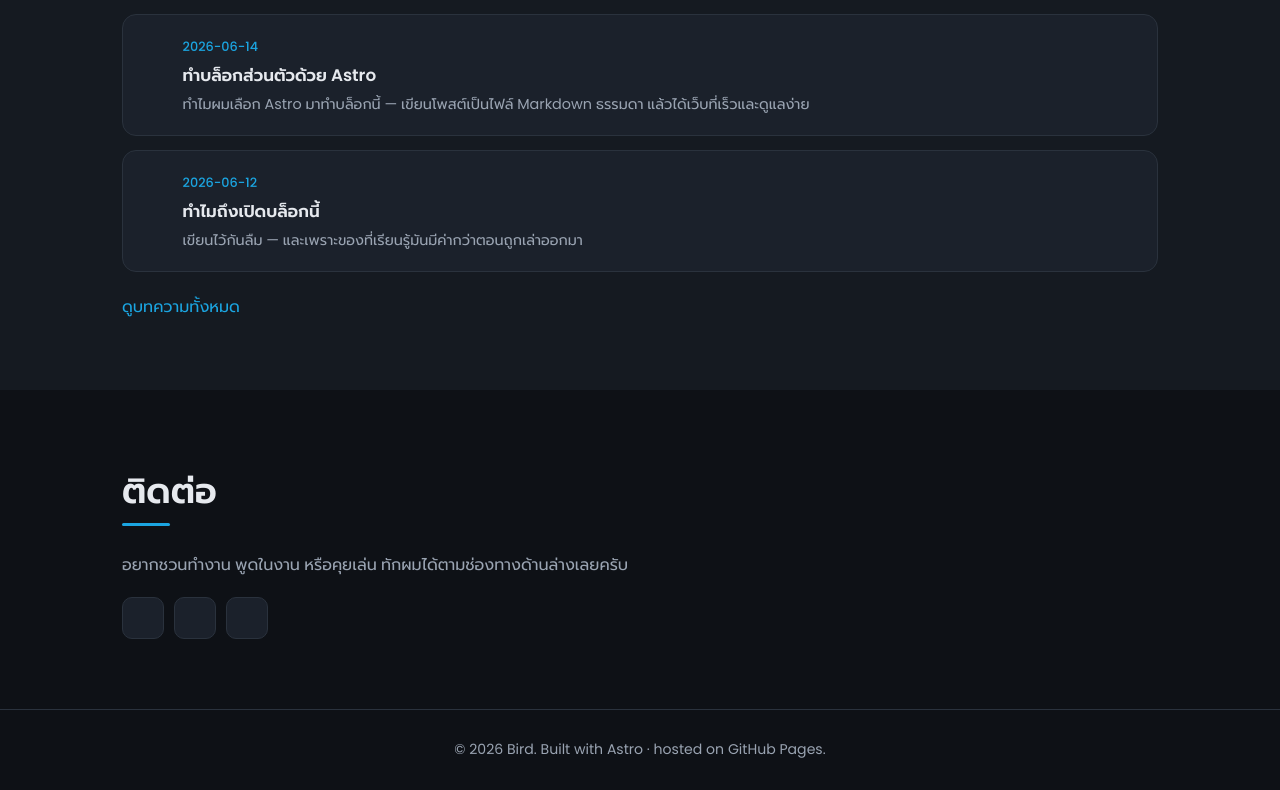
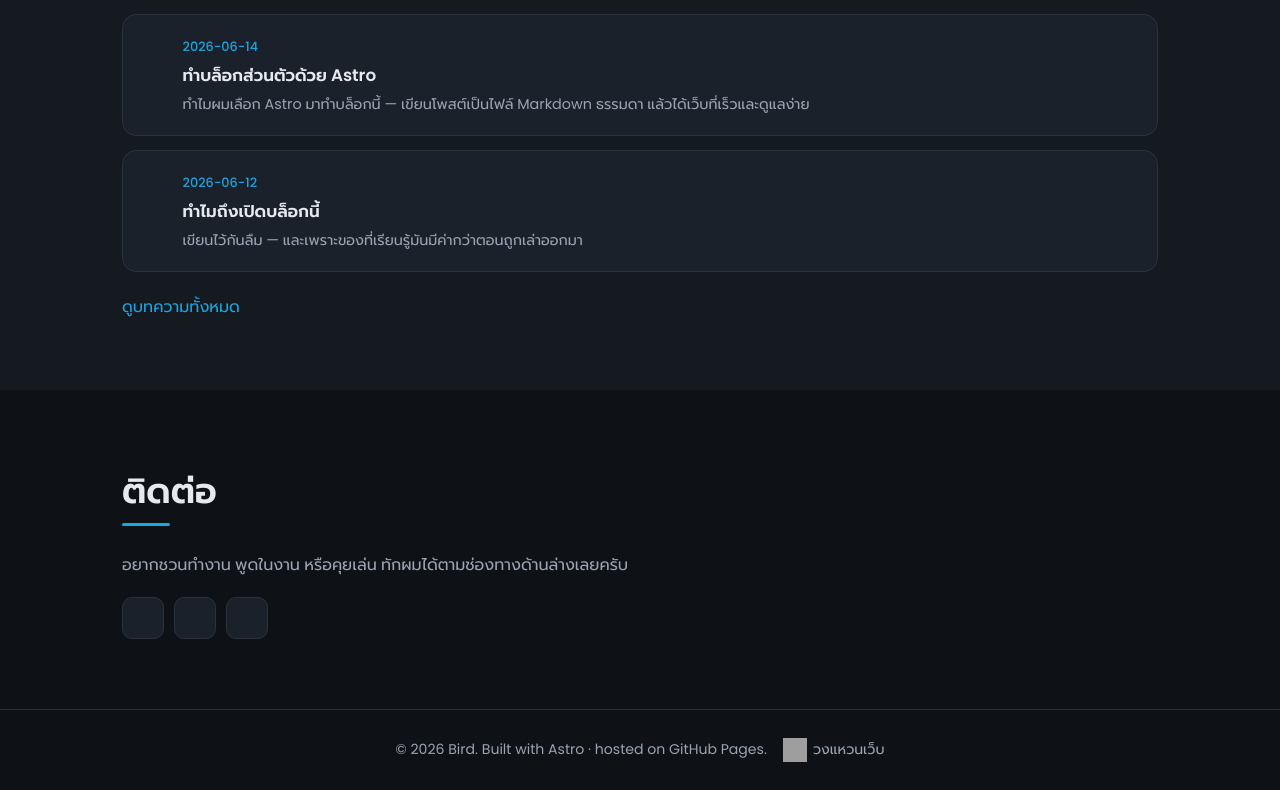
Before and after one commit to chalermporn/chalermporn.github.io, an Astro site: page / in a window 1280 px wide. Shown: the part 1863-2653 px from the top of the page. Built offline with nearby package versions, Linux system fonts and the light colour scheme; Astro itself is replaced by a stand-in of ours; grey boxes are pictures that could not be loaded; some icons are missing.

Commit message:
feat(footer): enhance footer layout and add webring link

```diff
--- a/src/components/Footer.astro
+++ b/src/components/Footer.astro
@@ -4,7 +4,21 @@ const year = new Date().getFullYear();
 ---
 
 <footer class="site-footer">
-  <div class="container">
+  <div class="container site-footer-inner">
     <p>© {year} {site.name}. Built with Astro · hosted on GitHub Pages.</p>
+    <a
+      class="webring-link"
+      href="https://webring.wonderful.software"
+      aria-label="เยี่ยมชมวงแหวนเว็บ"
+    >
+      <img
+        src="https://webring.wonderful.software/webring.svg"
+        alt=""
+        width="24"
+        height="24"
+        loading="lazy"
+      />
+      <span>วงแหวนเว็บ</span>
+    </a>
   </div>
 </footer>
--- a/src/styles/global.css
+++ b/src/styles/global.css
@@ -147,7 +147,10 @@ pre code { background: none; border: none; padding: 0; }
 
 /* ---- Footer ---- */
 .site-footer { border-top: 1px solid var(--border); padding: 28px 0; text-align: center; }
+.site-footer-inner { display: flex; align-items: center; justify-content: center; gap: 16px; flex-wrap: wrap; }
 .site-footer p { color: var(--text-dim); font-size: 0.88rem; }
+.webring-link { display: inline-flex; align-items: center; gap: 6px; color: var(--text-dim); font-size: 0.88rem; }
+.webring-link img { display: block; width: 24px; height: 24px; }
 
 /* ---- Icons (Lucide ผ่าน astro-icon) ---- */
 /* ไอคอนเป็น SVG ขนาด 1em สี currentColor — คุมขนาดด้วย font-size ของ container */
```
Also changed, not shown: README.md.
